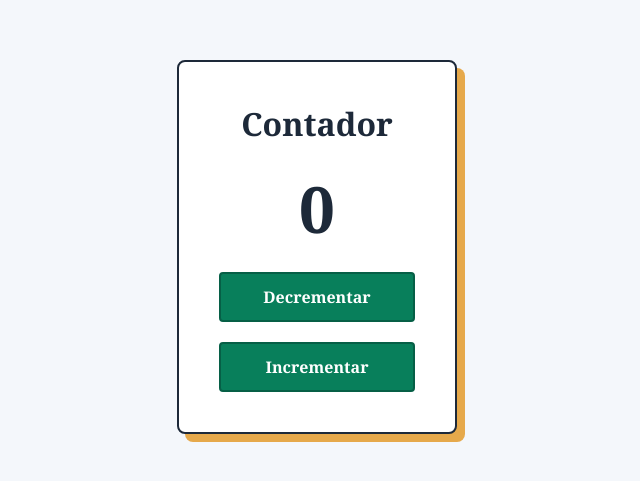
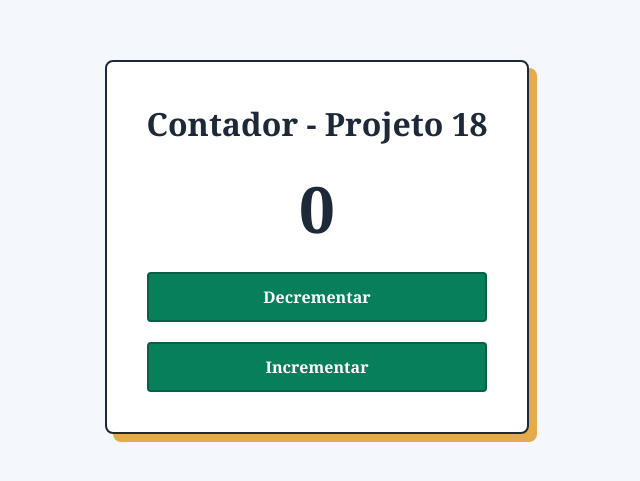
Before and after one commit to sabrinabsouza/Projeto-Contador-18, a plain HTML site: page index.html in a window 1280 px wide. Shown: the part 153-634 px from the top of the page, without its empty margins (323-963 px from the left). Drawn offline with Linux system fonts and the light colour scheme.

Commit message:
hotfix: conserto do título do projeto

```diff
--- a/index.html
+++ b/index.html
@@ -8,7 +8,7 @@
     </head>
     <body>
         <main class="contador">
-            <h1>Contador</h1>
+            <h1>Contador - Projeto 18 </h1>
             <output id="valor" class="valor" aria-live="polite">0</output>
             <button id="decrementar" type="button">Decrementar</button>
             <button id="incrementar" type="button">Incrementar</button>
```
